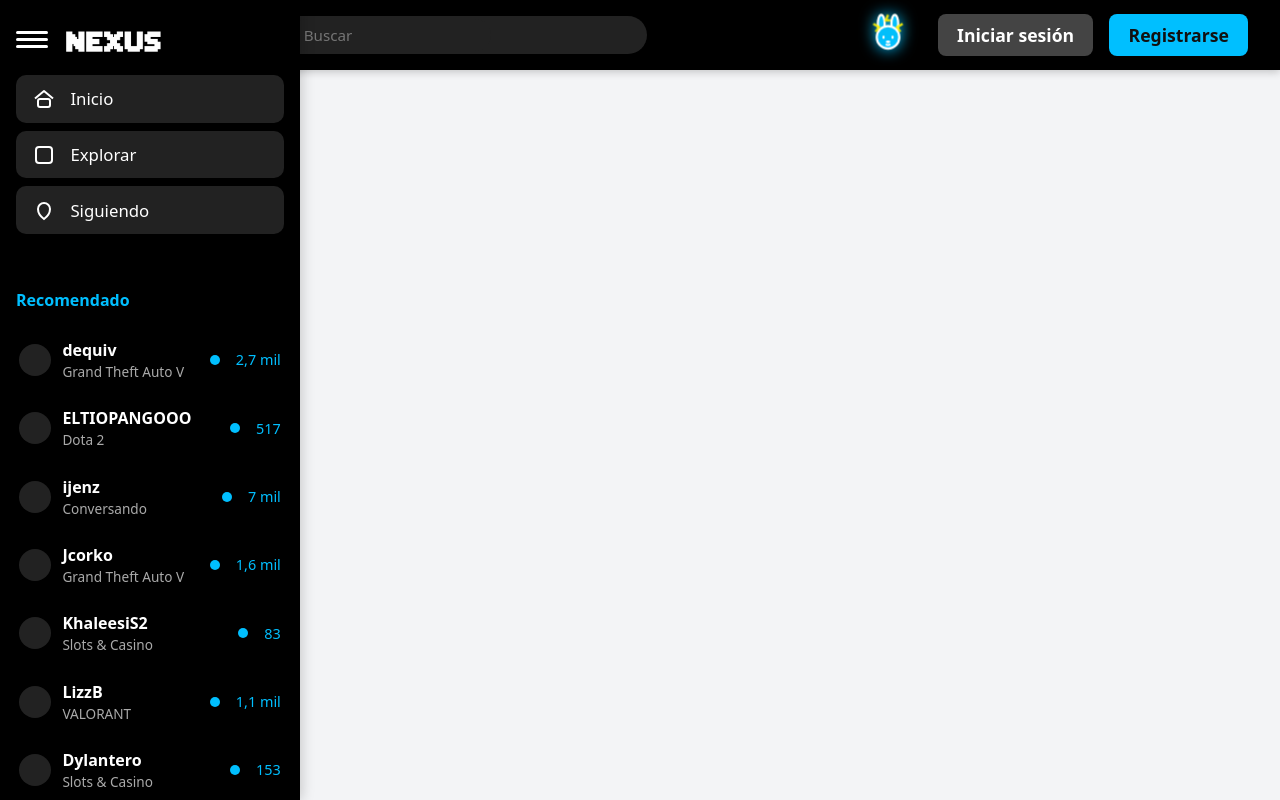
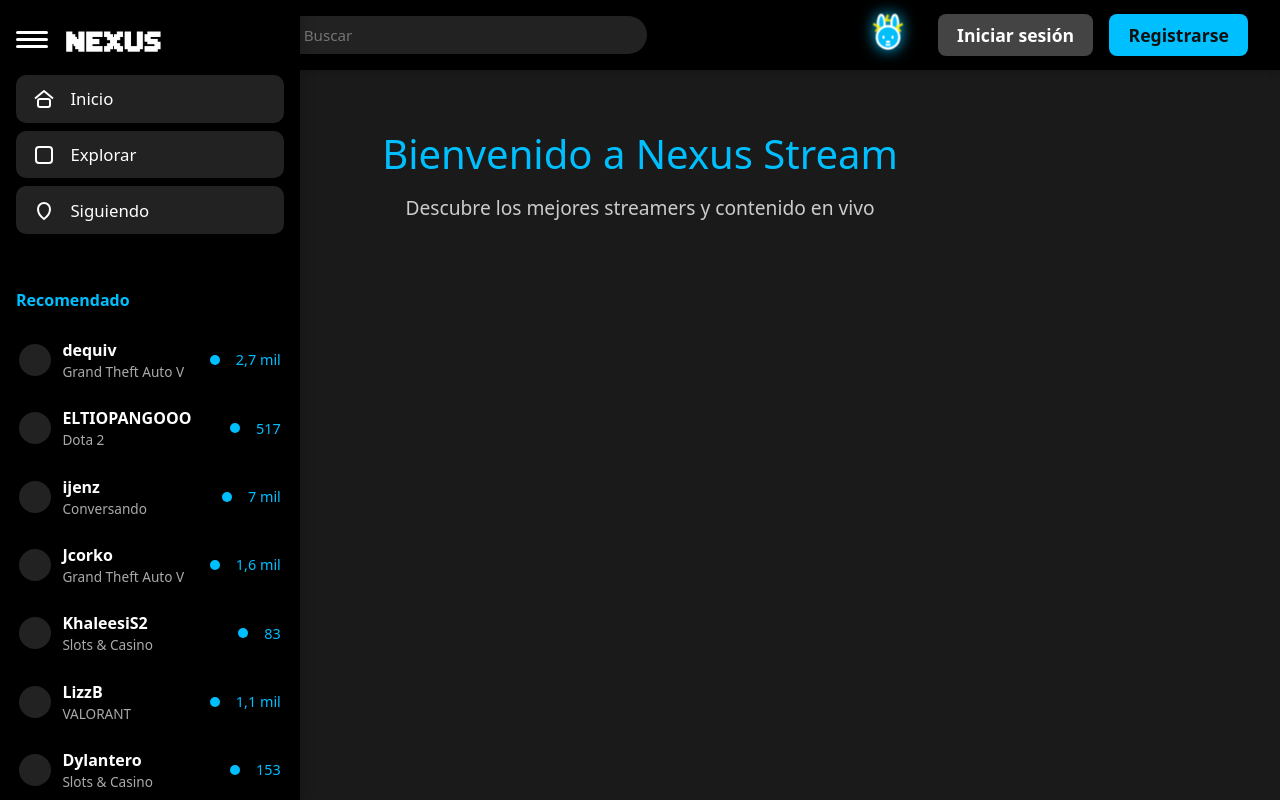
Before and after one commit to TonyHanx/PaginaStreamGrupo1, a React (Vite) app: page / in a window 1280 px wide. Built offline with nearby package versions, Linux system fonts and the light colour scheme.

Commit message:
Modificacion para mas flexibilidad

```diff
--- a/src/App.tsx
+++ b/src/App.tsx
@@ -1,15 +1,26 @@
 import { BrowserRouter, Routes, Route, Navigate } from "react-router-dom";
 import Login from "./paginas/Login";
 import Register from "./paginas/Register";
-import Encabezado from "./componentes/Encabezado/Encabezado";
+import Inicio from "./paginas/Inicio/Inicio";
+import CatalogoRegalosCliente from "./paginas/CatalogoRegalosCliente";
+import PanelRegalosStreamer from "./paginas/PanelRegalosStreamer";
 
 export default function App() {
   return (
     <BrowserRouter>
       <Routes>
-        <Route path="/" element={<Encabezado />} />
+        {/* Página principal con layout completo */}
+        <Route path="/" element={<Inicio />} />
+
+        {/* Páginas de autenticación (sin layout) */}
         <Route path="/login" element={<Login />} />
         <Route path="/register" element={<Register />} />
+
+        {/* Páginas específicas (con layout) */}
+        <Route path="/regalos" element={<CatalogoRegalosCliente />} />
+        <Route path="/streamer/panel" element={<PanelRegalosStreamer />} />
+
+        {/* Redirección por defecto */}
         <Route path="*" element={<Navigate to="/" replace />} />
       </Routes>
     </BrowserRouter>
--- a/src/componentes/Encabezado/Encabezado.tsx
+++ b/src/componentes/Encabezado/Encabezado.tsx
@@ -1,18 +1,30 @@
 
-import React, { useState } from "react";
+import React, { useState, useImperativeHandle, forwardRef } from "react";
 import "./Encabezado.css";
-import logoNexus from "../../assets/nexus-logo.png";
-import BarraLateral from "../BarraLateral/BarraLateral";
 import Login from "../../paginas/Login";
 import Register from "../../paginas/Register";
 
-const Encabezado: React.FC = () => {
+export interface EncabezadoHandle {
+	showLoginModal: () => void;
+	showRegisterModal: () => void;
+}
+
+const Encabezado = forwardRef<EncabezadoHandle>((props, ref) => {
 	const [modal, setModal] = useState<null | 'login' | 'register'>(null);
 	const closeModal = () => setModal(null);
+
+	const handleLoginClick = () => {
+		setModal('login');
+	};
+
+	useImperativeHandle(ref, () => ({
+		showLoginModal: () => setModal('login'),
+		showRegisterModal: () => setModal('register')
+	}));
+
 	return (
-		<div style={{ display: "flex" }}>
-			   <BarraLateral onShowLogin={() => setModal('login')} />
-			<header className="encabezado" style={{ flex: 1 }}>
+		<div>
+			<header className="encabezado">
 				<div className="encabezado__menu-logo">
 					{/* Solo espacio para alineación izquierda, sin menú hamburguesa ni logo */}
 				</div>
@@ -50,7 +62,7 @@
 							</svg>
 						</span>
 					</button>
-					<button className="encabezado__login" onClick={() => setModal('login')}>Iniciar sesión</button>
+					<button className="encabezado__login" onClick={handleLoginClick}>Iniciar sesión</button>
 					<button className="encabezado__register" onClick={() => setModal('register')}>Registrarse</button>
 				</div>
 			</header>
@@ -87,6 +99,6 @@
 			)}
 		</div>
 	);
-};
+});
 
 export default Encabezado;
--- a/src/paginas/Inicio/Inicio.css
+++ b/src/paginas/Inicio/Inicio.css
@@ -0,0 +1,37 @@
+.inicio {
+	min-height: 100vh;
+	background-color: #1a1a1a;
+}
+
+.inicio__layout {
+	display: flex;
+	min-height: 100vh;
+}
+
+.inicio__main {
+	flex: 1;
+	display: flex;
+	flex-direction: column;
+}
+
+.inicio__contenido {
+	padding: 20px;
+	color: white;
+	flex: 1;
+}
+
+.inicio__bienvenida {
+	text-align: center;
+	padding: 40px 20px;
+}
+
+.inicio__bienvenida h1 {
+	font-size: 2.5rem;
+	margin-bottom: 1rem;
+	color: #00bfff;
+}
+
+.inicio__bienvenida p {
+	font-size: 1.2rem;
+	color: #cccccc;
+}
--- a/src/paginas/Inicio/Inicio.tsx
+++ b/src/paginas/Inicio/Inicio.tsx
@@ -0,0 +1,33 @@
+import React, { useRef } from "react";
+import Encabezado, { type EncabezadoHandle } from "../../componentes/Encabezado/Encabezado";
+import BarraLateral from "../../componentes/BarraLateral/BarraLateral";
+import "./Inicio.css";
+
+const Inicio: React.FC = () => {
+	const encabezadoRef = useRef<EncabezadoHandle>(null);
+
+	const handleShowLogin = () => {
+		// Llamar al método del Encabezado para mostrar el modal de login
+		encabezadoRef.current?.showLoginModal();
+	};
+
+	return (
+		<div className="inicio">
+			<div className="inicio__layout">
+				<BarraLateral onShowLogin={handleShowLogin} />
+				<div className="inicio__main">
+					<Encabezado ref={encabezadoRef} />
+					<main className="inicio__contenido">
+						<div className="inicio__bienvenida">
+							<h1>Bienvenido a Nexus Stream</h1>
+							<p>Descubre los mejores streamers y contenido en vivo</p>
+						</div>
+						{/* Aquí se pueden agregar más componentes como ListaCategorias y VistaStream cuando estén listos */}
+					</main>
+				</div>
+			</div>
+		</div>
+	);
+};
+
+export default Inicio;
--- a/src/paginas/Login.tsx
+++ b/src/paginas/Login.tsx
@@ -1,6 +1,6 @@
 import { useState } from "react";
 // import { Link } from "react-router-dom";
-import "../styles/auth.css";
+import "../Styles/auth.css";
 
 import googleIcon from "../assets/icons/google.svg";
 import facebookIcon from "../assets/icons/facebook.svg";
--- a/src/paginas/Register.tsx
+++ b/src/paginas/Register.tsx
@@ -1,5 +1,5 @@
 // import { Link } from "react-router-dom";
-import "../styles/auth.css";
+import "../Styles/auth.css";
 
 import googleIcon from "../assets/icons/google.svg";
 import facebookIcon from "../assets/icons/facebook.svg";
```
